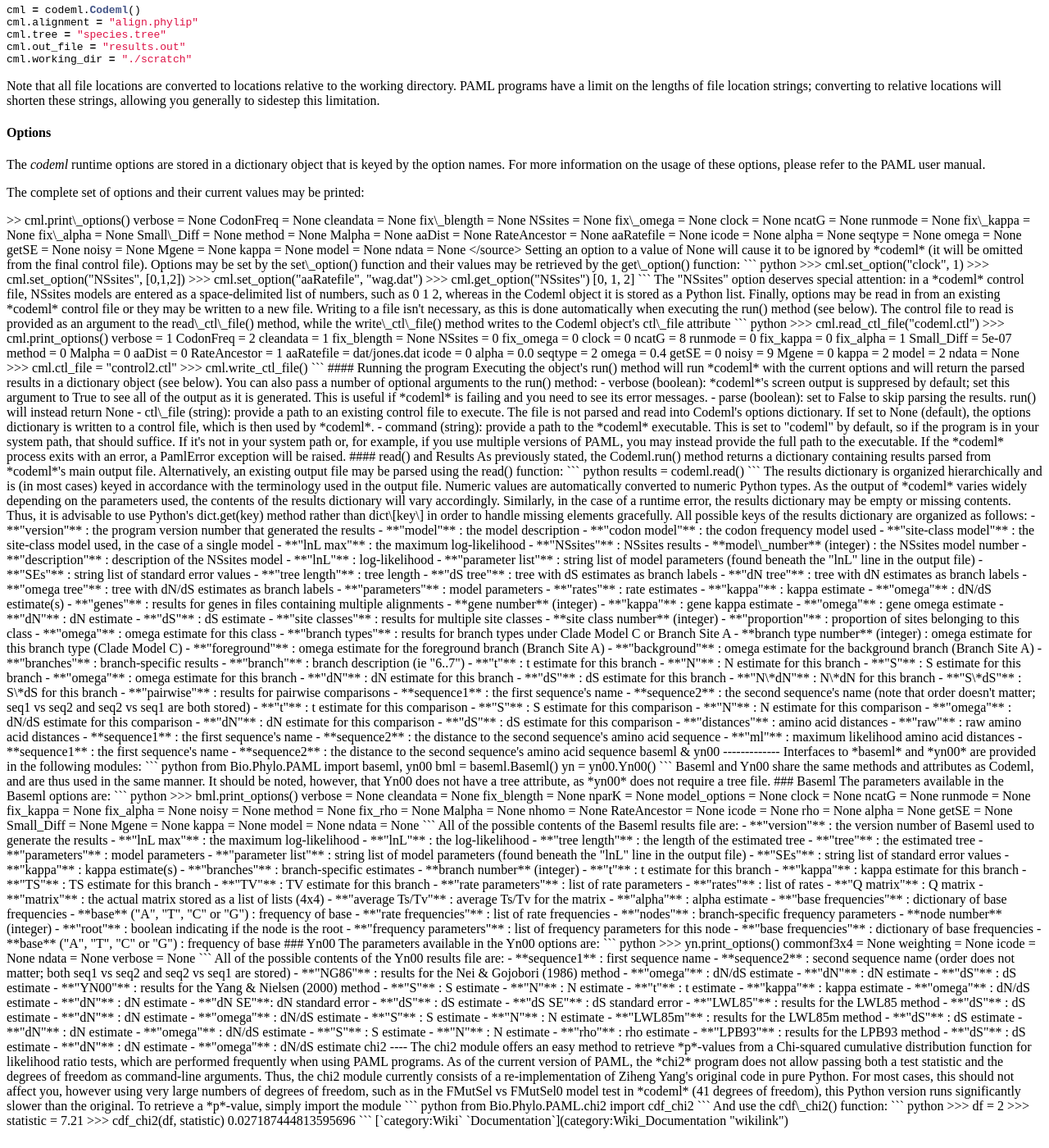
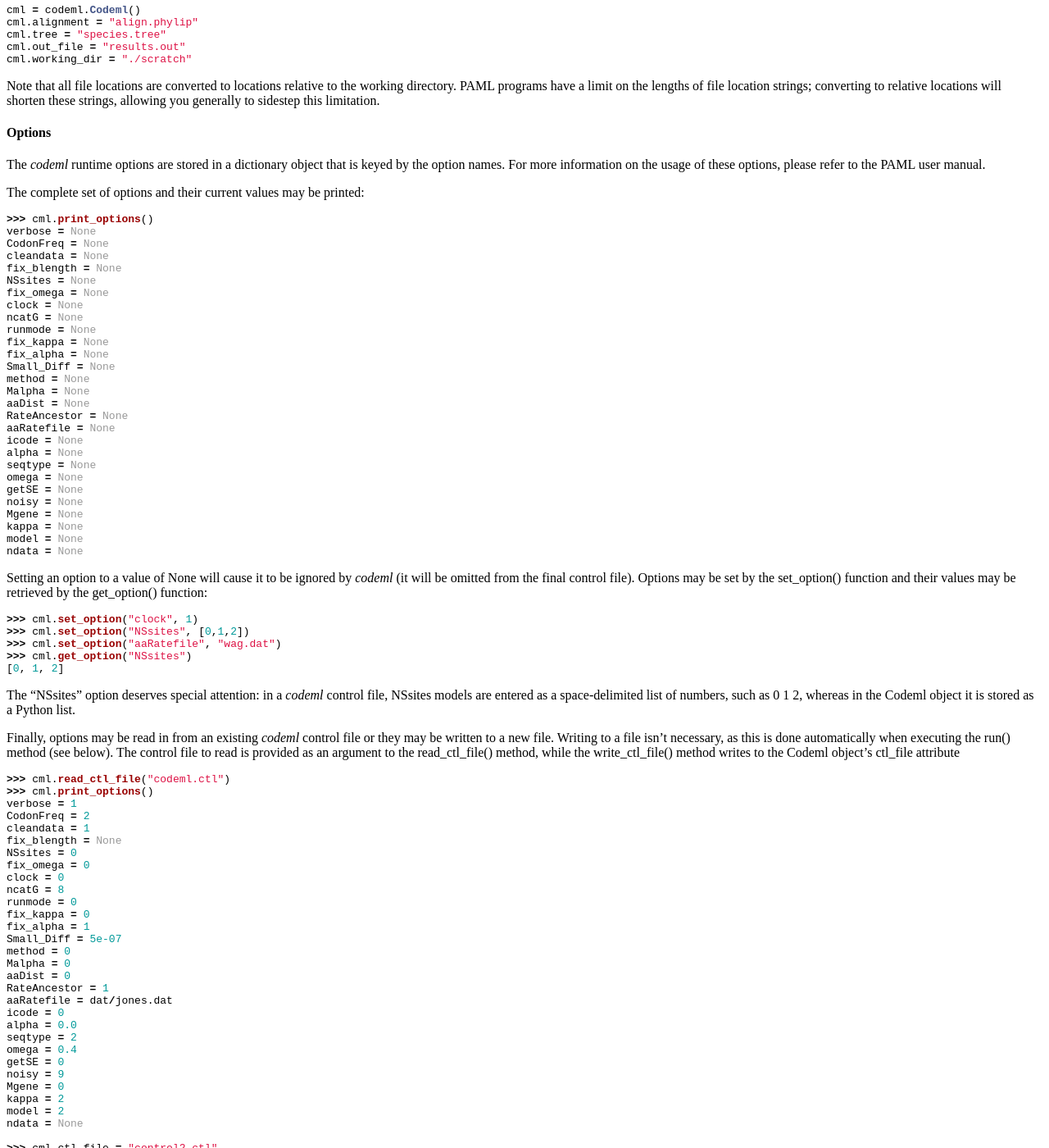
Before and after one commit to biopython/biopython.github.io, a Jekyll site: the page built from wiki/PAML.md, in a window 1280 px wide and 1400 px high, scrolled down 582 px. Shown: the whole window at 82% size. Built offline with Jekyll 4.4.1, drawn with Linux system fonts in a browser that asks for light colours; some of the changed text lies outside the part shown.

Commit message:
Change to wiki page

````diff
--- a/wiki/PAML.md
+++ b/wiki/PAML.md
@@ -68,16 +68,38 @@ keyed by the option names. For more information on the usage of these
 options, please refer to the PAML user manual.
 
 The complete set of options and their current values may be printed:
-<python
->&gt;&gt; cml.print\_options() verbose = None CodonFreq = None cleandata
-= None fix\_blength = None NSsites = None fix\_omega = None clock = None
-ncatG = None runmode = None fix\_kappa = None fix\_alpha = None
-Small\_Diff = None method = None Malpha = None aaDist = None
-RateAncestor = None aaRatefile = None icode = None alpha = None seqtype
-= None omega = None getSE = None noisy = None Mgene = None kappa = None
-model = None ndata = None
 
-</source>
+``` python
+>>> cml.print_options()
+verbose = None
+CodonFreq = None
+cleandata = None
+fix_blength = None
+NSsites = None
+fix_omega = None
+clock = None
+ncatG = None
+runmode = None
+fix_kappa = None
+fix_alpha = None
+Small_Diff = None
+method = None
+Malpha = None
+aaDist = None
+RateAncestor = None
+aaRatefile = None
+icode = None
+alpha = None
+seqtype = None
+omega = None
+getSE = None
+noisy = None
+Mgene = None
+kappa = None
+model = None
+ndata = None
+```
+
 Setting an option to a value of None will cause it to be ignored by
 *codeml* (it will be omitted from the final control file). Options may
 be set by the set\_option() function and their values may be retrieved
````
Also changed, not shown: 1 other file.
